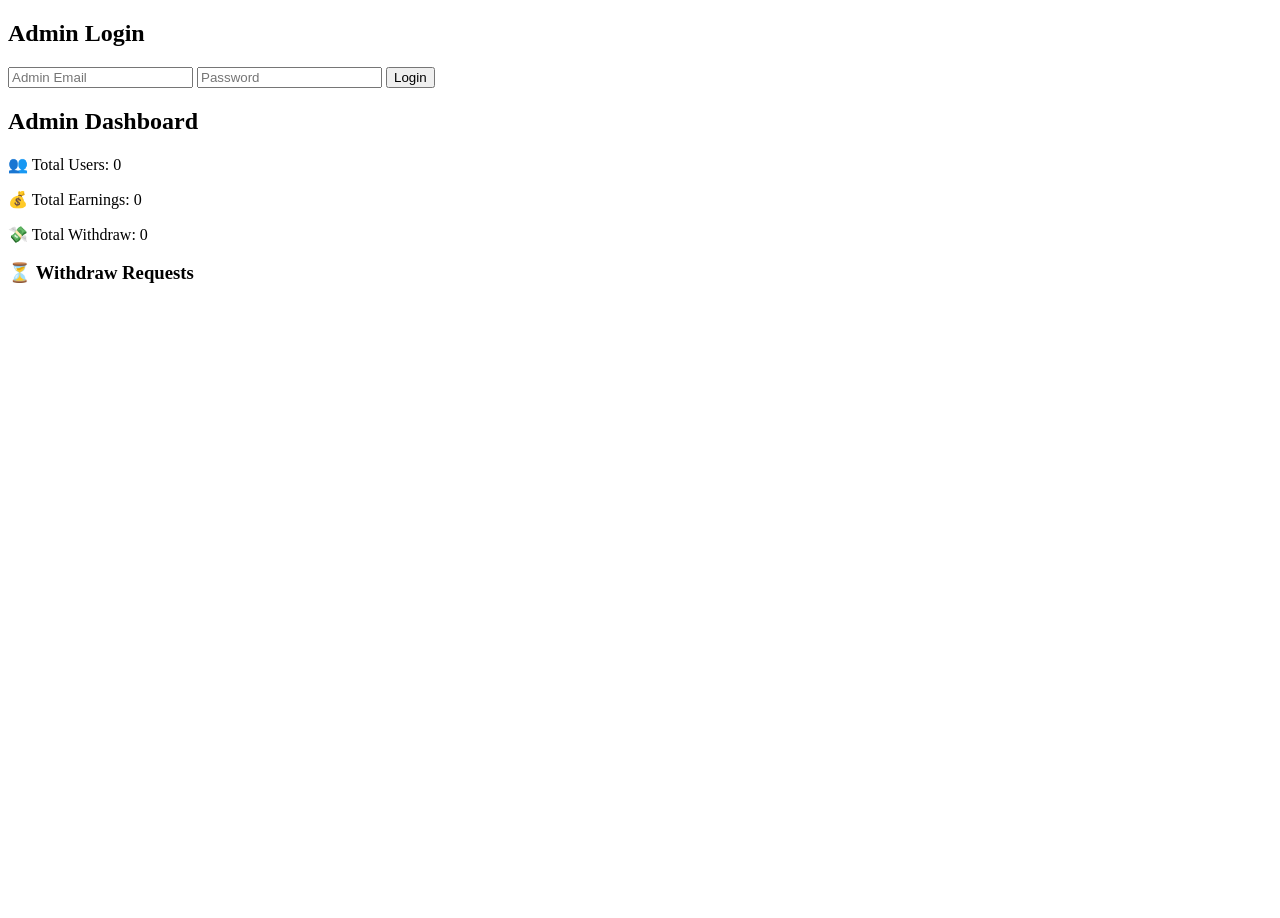
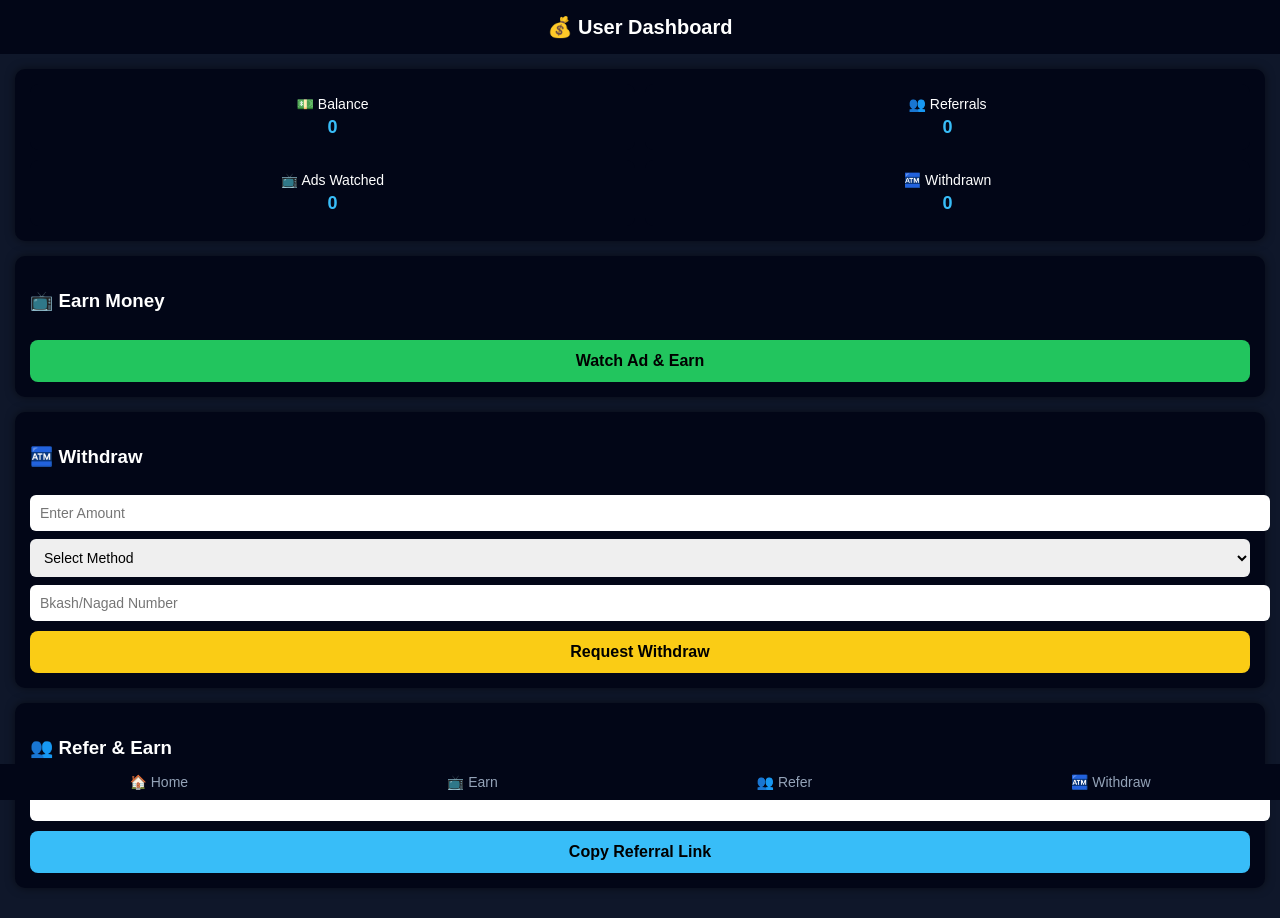
Before and after one commit to mdsabbirmdsabbir01917078733-arch/telegram-ad-board., a plain HTML site: page user/index.html in a window 1280 px wide. Before the commit the page ends 800 px from the top, so only its background shows below. Drawn offline with Linux system fonts and the light colour scheme.

Commit message:
user/index.html
Updated the HTML structure to reflect a User Dashboard instead of an Admin Panel. Added styles and sections for user statistics, earning, withdrawal, and referral functionalities.

```diff
--- a/user/index.html
+++ b/user/index.html
@@ -1,35 +1,186 @@
 <!DOCTYPE html>
 <html lang="en">
 <head>
-  <meta charset="UTF-8">
-  <title>Double Earning Bot – Admin Panel</title>
-  <link rel="stylesheet" href="style.css">
+  <meta charset="UTF-8" />
+  <title>User Dashboard</title>
+  <meta name="viewport" content="width=device-width, initial-scale=1.0" />
+
+  <style>
+    body {
+      margin: 0;
+      font-family: Arial, sans-serif;
+      background: #0f172a;
+      color: #fff;
+    }
+
+    header {
+      background: #020617;
+      padding: 15px;
+      text-align: center;
+      font-size: 20px;
+      font-weight: bold;
+    }
+
+    .container {
+      padding: 15px;
+    }
+
+    .card {
+      background: #020617;
+      border-radius: 10px;
+      padding: 15px;
+      margin-bottom: 15px;
+      box-shadow: 0 0 10px rgba(0,0,0,0.5);
+    }
+
+    .stats {
+      display: grid;
+      grid-template-columns: repeat(2, 1fr);
+      gap: 10px;
+    }
+
+    .stat {
+      background: #020617;
+      padding: 12px;
+      border-radius: 8px;
+      text-align: center;
+      font-size: 14px;
+    }
+
+    .stat span {
+      display: block;
+      margin-top: 5px;
+      font-size: 18px;
+      font-weight: bold;
+      color: #38bdf8;
+    }
+
+    button {
+      width: 100%;
+      padding: 12px;
+      border: none;
+      border-radius: 8px;
+      font-size: 16px;
+      font-weight: bold;
+      cursor: pointer;
+      margin-top: 10px;
+    }
+
+    .btn-earn {
+      background: #22c55e;
+      color: #000;
+    }
+
+    .btn-withdraw {
+      background: #facc15;
+      color: #000;
+    }
+
+    .btn-ref {
+      background: #38bdf8;
+      color: #000;
+    }
+
+    input, select {
+      width: 100%;
+      padding: 10px;
+      border-radius: 6px;
+      border: none;
+      margin-top: 8px;
+      font-size: 14px;
+    }
+
+    footer {
+      position: fixed;
+      bottom: 0;
+      left: 0;
+      right: 0;
+      background: #020617;
+      display: flex;
+      justify-content: space-around;
+      padding: 10px 0;
+      font-size: 14px;
+    }
+
+    footer div {
+      cursor: pointer;
+      color: #94a3b8;
+    }
+  </style>
 </head>
+
 <body>
 
-<div id="loginBox">
-  <h2>Admin Login</h2>
-  <input type="email" id="email" placeholder="Admin Email">
-  <input type="password" id="password" placeholder="Password">
-  <button onclick="login()">Login</button>
+<header>
+  💰 User Dashboard
+</header>
+
+<div class="container">
+
+  <!-- User Stats -->
+  <div class="card">
+    <div class="stats">
+      <div class="stat">
+        💵 Balance
+        <span id="userBalance">0</span>
+      </div>
+      <div class="stat">
+        👥 Referrals
+        <span id="userRef">0</span>
+      </div>
+      <div class="stat">
+        📺 Ads Watched
+        <span id="adsWatched">0</span>
+      </div>
+      <div class="stat">
+        🏧 Withdrawn
+        <span id="withdrawn">0</span>
+      </div>
+    </div>
+  </div>
+
+  <!-- Earn Section -->
+  <div class="card">
+    <h3>📺 Earn Money</h3>
+    <button class="btn-earn" onclick="watchAd()">Watch Ad & Earn</button>
+  </div>
+
+  <!-- Withdraw Section -->
+  <div class="card">
+    <h3>🏧 Withdraw</h3>
+
+    <input type="number" id="withdrawAmount" placeholder="Enter Amount" />
+
+    <select id="withdrawMethod">
+      <option value="">Select Method</option>
+      <option value="Bkash">Bkash</option>
+      <option value="Nagad">Nagad</option>
+    </select>
+
+    <input type="text" id="withdrawNumber" placeholder="Bkash/Nagad Number" />
+
+    <button class="btn-withdraw" onclick="requestWithdraw()">Request Withdraw</button>
+  </div>
+
+  <!-- Refer Section -->
+  <div class="card">
+    <h3>👥 Refer & Earn</h3>
+    <input type="text" id="refLink" readonly />
+    <button class="btn-ref" onclick="copyRef()">Copy Referral Link</button>
+  </div>
+
 </div>
 
-<div id="dashboard" class="hidden">
-  <h2>Admin Dashboard</h2>
+<footer>
+  <div>🏠 Home</div>
+  <div>📺 Earn</div>
+  <div>👥 Refer</div>
+  <div>🏧 Withdraw</div>
+</footer>
 
-  <div class="stats">
-    <p>👥 Total Users: <span id="totalUsers">0</span></p>
-    <p>💰 Total Earnings: <span id="totalEarnings">0</span></p>
-    <p>💸 Total Withdraw: <span id="totalWithdraw">0</span></p>
-  </div>
-
-  <h3>⏳ Withdraw Requests</h3>
-  <ul id="withdrawList"></ul>
-</div>
-
-<!-- JS FILES (খুব গুরুত্বপূর্ণ) -->
-<script type="module" src="firebase.js"></script>
-<script type="module" src="admin.js"></script>
+<!-- Firebase & User Logic -->
+<script type="module" src="./firebase.js"></script>
+<script type="module" src="./user.js"></script>
 
 </body>
 </html>
```
